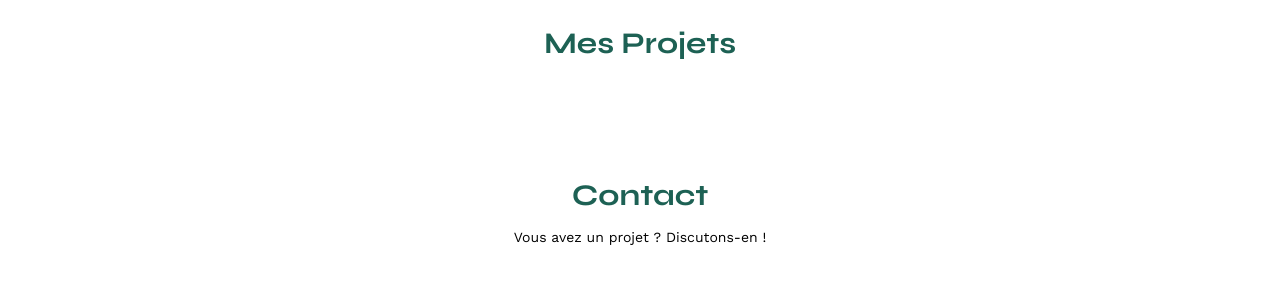
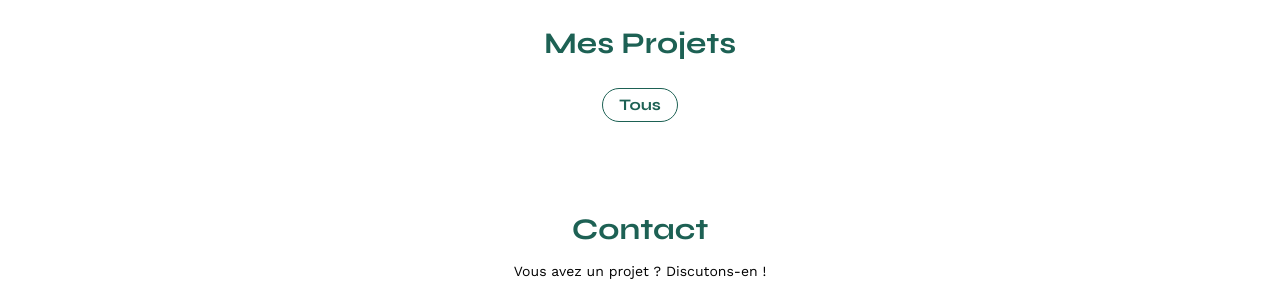
Before and after one commit to aurelienlozes/Portfolio-architecte-sophie-bluel, a plain HTML site: page FrontEnd/index.html in a window 1280 px wide. Shown: the part 507-800 px from the top of the page. Drawn offline with nearby package versions, Linux system fonts and the light colour scheme; no server answers.

Commit message:
Filtres style des butttons

```diff
--- a/FrontEnd/assets/style.css
+++ b/FrontEnd/assets/style.css
@@ -191,3 +191,18 @@ footer nav ul {
 	justify-content: center;
 	margin-bottom: 3em;
 }
+
+
+.filters a {
+    display: flex;
+    align-items: center;
+	font-family: 'Syne';
+    font-size: 16px;
+    font-weight: 700;
+    padding: 8px 16px;
+	margin: 0 5px;
+	text-decoration: none;
+	color: #1D6154;
+    border: #1D6154 solid 1px;
+    border-radius: 30px;
+}
--- a/FrontEnd/index.html
+++ b/FrontEnd/index.html
@@ -9,7 +9,7 @@
 	<link href="https://fonts.googleapis.com/css2?family=Syne:wght@700;800&family=Work+Sans&display=swap" rel="stylesheet">
 	<meta name="description" content="">
 	<link rel="stylesheet" href="./assets/style.css">
-	<script type="module" src="works.js"></script>
+	<script type="module" src="works.js" defer></script>
 </head>
 <body>
 <header>
@@ -37,7 +37,9 @@
 	</section>
 	<section id="portfolio">
 		<h2>Mes Projets</h2>
-		<div class="filters"></div>
+		<div class="filters">
+			<a href="#" data-filter="all" class="active">Tous</a>
+		</div>
 		<div class="gallery"></div>
 	</section>
 	<section id="contact">
```
